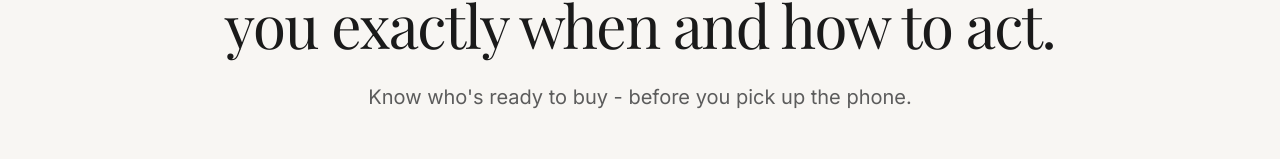
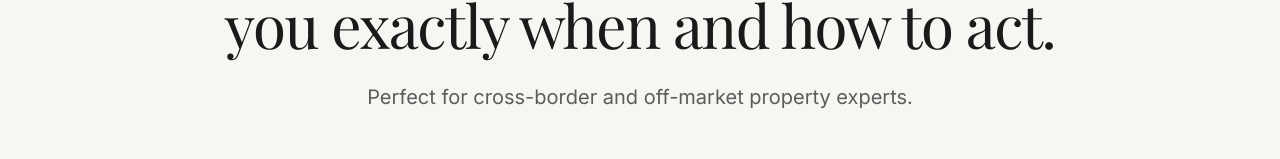
Before and after one commit to Pnawrocki9/EstalaraNew, a Next.js app: page / in a window 1280 px wide. Shown: the part 438-597 px from the top of the page. Built offline with nearby package versions, Linux system fonts and the light colour scheme; no server answers; a web font is replaced by a local one.

Commit message:
Update hero supporting copy
Co-authored-by: Pnawrocki9 <Pnawrocki9@users.noreply.github.com>

```diff
--- a/app/estalara/_components/hero.tsx
+++ b/app/estalara/_components/hero.tsx
@@ -39,7 +39,7 @@ export function EstalaraHero() {
             Estalara enables live interaction, captures buyer intent, and tells you exactly when and how to act.
           </p>
           <p className="text-base sm:text-lg lg:text-xl text-[#5C5C5C] max-w-2xl mx-auto leading-relaxed text-pretty">
-            Know who&apos;s ready to buy - before you pick up the phone.
+            Perfect for cross-border and off-market property experts.
           </p>
         </div>
 
```
